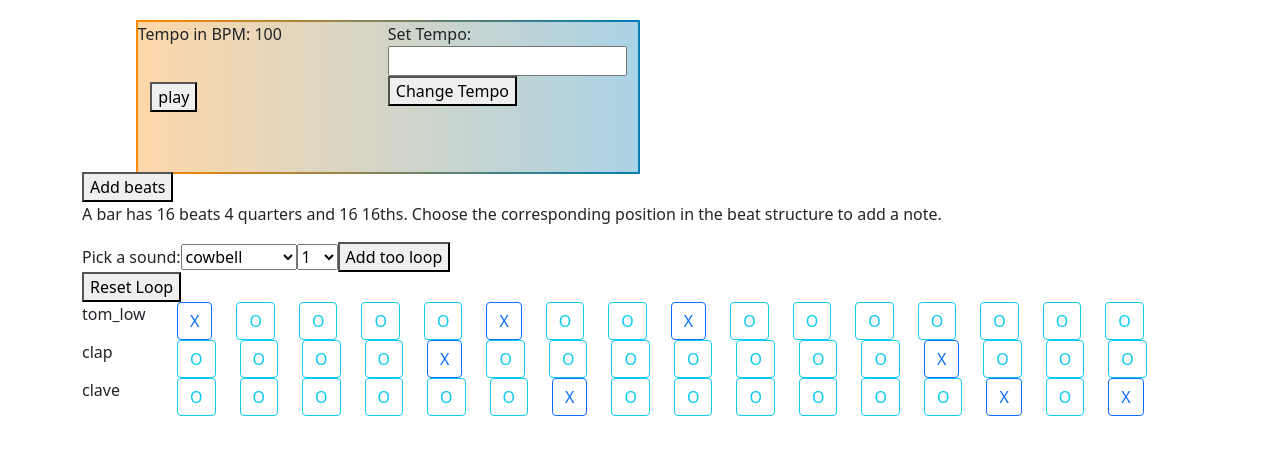
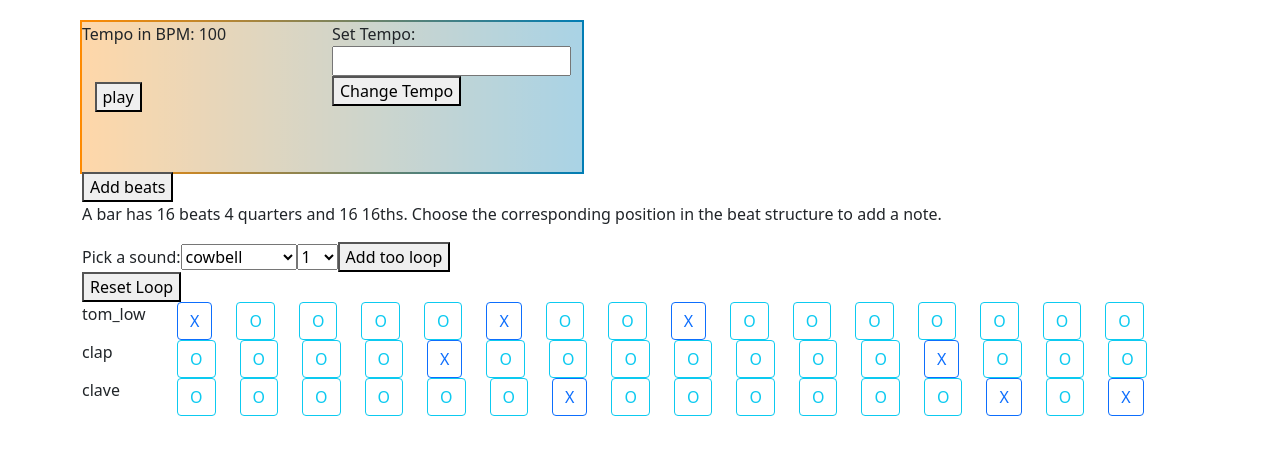
Before and after one commit to professional-pigeon/react-music-app, a React (Create React App) app: page / in a window 1280 px wide. Shown: the top 454 px of the page. Built offline with nearby package versions, Linux system fonts and the light colour scheme; no server answers.

Commit message:
add stop icon positioning

```diff
--- a/src/components/App.css
+++ b/src/components/App.css
@@ -8,7 +8,8 @@
 
 #player {
   position: relative;
-  margin: 2% 5% auto 5%;
+  /* margin: 2% 5% auto 5%; */
+  margin-top: 2%;
   width: 90%;
   max-width: 500px;
   height: 150px;
@@ -31,6 +32,10 @@
   margin: 20px 2.5% 20px 2.5%;
 }
 
+#stop-icon {
+  position: relative;
+  margin: 20px 2.5% 20px 2.5%;
+}
 #tempo-form {
   position: absolute;
   left: 50%;
```
